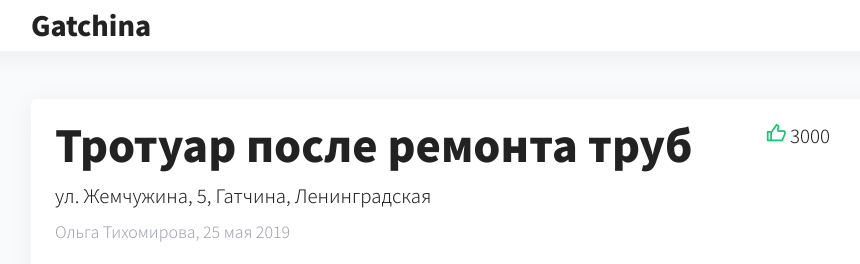
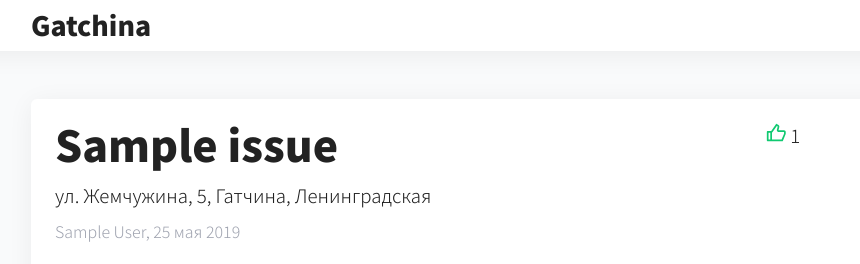
Before and after one commit to saydamir/HackGatchina2019back, a Flask app: template templates/issue.html in a window 1280 px wide. Shown: the top 264 px of the page, without its empty margins (119-979 px from the left). Run offline with Flask 2, Linux system fonts and the light colour scheme; the template is opened without the code that fills it: most values are stand-ins (such as "Sample title", 1, 10 or a date in 2020); some libraries are stand-ins or nearby versions.

Commit message:
add data to issue page

```diff
--- a/app.py
+++ b/app.py
@@ -103,6 +103,14 @@ def main_page_template():
         title = 'Home',
         documents = documents)
 
+@app.route('/webissue/<id>', methods=['GET'])
+def issue_page_template(id):
+    issue = collection.find_one({"_id" : id})
+    return render_template("issue.html",
+        title = 'Issue',
+        issue = issue)
+
+
 @app.route('/static/', defaults={'path': ''})
 @app.route('/static/<path:path>')
 def get_resource(path):  # pragma: no cover
--- a/templates/issue.html
+++ b/templates/issue.html
@@ -44,13 +44,14 @@
                   <div class="col-xs-9">
                     <h1>
                       <!-- сюда заголовок -->
-                      Тротуар после ремонта труб
+                      {{issue.title}}
                     </h1>
                   </div>
                   <div class="col-xs-3 page__counter">
                     <h6>
                       <i class="icon icon__like"></i>
-                      3000 <!--  сюда количество голосов -->
+                      <!--  сюда количество голосов -->
+                      {{issue.users_like|length}}
                       </h6>
                   </div>
                   <div class="col-xs-12">
@@ -62,7 +63,9 @@
                   </div>
                   <div class="col-xs-12">
                     <div class="page__bottom">
-                      <span class="page__author">Ольга Тихомирова</span>,
+                      <!-- сюда автора -->
+                      <span class="page__author">{{document.author}}</span>,
+                      <!-- сюда дату -->
                       <span class="page__date">25 мая 2019</span>
                     </div>
                   </div>
@@ -75,14 +78,7 @@
               </div>
               <div class="page__body">
                 <!-- сюда описание -->
-                  Здравствуйте! После ремонта трубы холодного водоснабжения в январе 2019г. тротуар не
-                  был приведён в надлежащий вид. Ходить по пешеходной дорожке небезопасно.
-
-                  Просим Вас организовать восстановление пешеходной дорожки вдоль дома 7
-                  по улице Крупской (нечетная сторона улицы Константинова).
-
-                  Так же просим Вас уточнить, планируется ли мощение пешеходных дорожек вдоль
-                  нечетной стороны улицы Константинова?
+                {{issue.text}}
               </div>
             </section>
             <!-- конец карточки-->
--- a/templates/issues.html
+++ b/templates/issues.html
@@ -61,6 +61,7 @@
           <div class="card__bottom">
             <!-- сюда автора -->
             <span class="card__author">{{document.author}}</span>,
+            <!-- сюда дату -->
             <span class="card__date">25 мая 2019</span>
           </div>
         </section>
```
